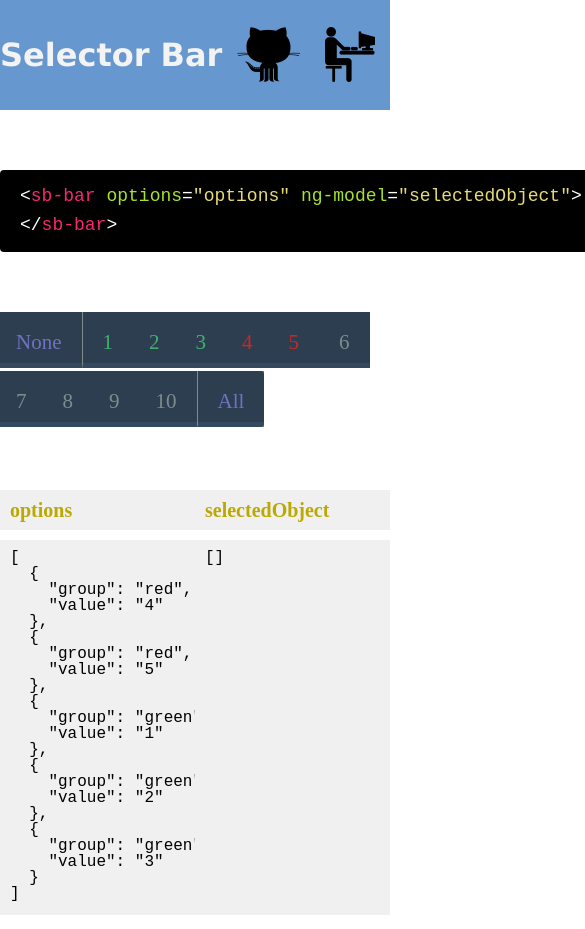
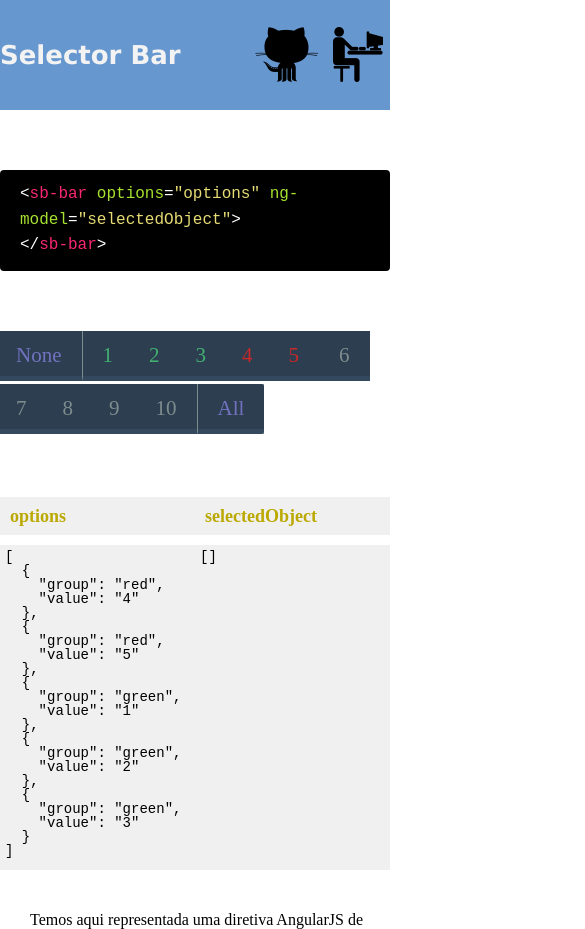
Before and after one commit to yuricamara/selector-bar, a website: page app/index.html in a window 390 px wide. Shown: the top 929 px of the page, 585 px wide, since content can reach past the window. Drawn offline with nearby package versions, Linux system fonts and the light colour scheme.

Commit message:
Melhora layout do demo nos dispositivos mobile

```diff
--- a/app/global/stylesheets/_directives.scss
+++ b/app/global/stylesheets/_directives.scss
@@ -79,3 +79,9 @@
   border-top-right-radius: 3px;
   border-bottom-right-radius: 3px;
 }
+
+@media screen and (max-width: 400px){
+  sb-bar a {
+      padding: 14px 20px 10px 20px;
+  }
+}
--- a/app/global/stylesheets/_not-directives.scss
+++ b/app/global/stylesheets/_not-directives.scss
@@ -83,7 +83,7 @@ body{
   color: #FFF;
   padding: 12px 20px;
   border-radius: 4px;
-  width: 605px;
+  max-width: 605px;
   margin: 60px auto;
   line-height: 1.6;
 }
@@ -127,7 +127,7 @@ body{
 
 .c-infos{
   clear: left;
-  padding: 40px 0;
+  padding: 40px 10px;
   line-height: 1.3;
 
   & p{
@@ -140,3 +140,35 @@ body{
     }
   }
 }
+
+@media screen and (max-width: 400px){
+  .c-code-json{
+    font-size: 14px;
+    padding: 5px;
+    height: 325px;
+  }
+
+  .c-code-html {
+    font-size: 16px;
+  }
+
+  .c-code-json-title{
+    font-size: 18px;
+  }
+
+  .c-page-title {
+    font-size: 26px;
+  }
+
+  .c-infos p {
+    font-size: 16px;
+  }
+
+  .wrap-links-externos > .repositorio > a{
+    margin-right: 0;
+  }
+
+  .wrap-links-externos > .portfolio > a {
+    width: 72px;
+  }
+}
--- a/app/index.html
+++ b/app/index.html
@@ -5,7 +5,7 @@
   <meta http-equiv="X-UA-Compatible" content="IE=edge">
   <meta name="viewport" content="width=device-width,initial-scale=1.0">
   <!-- build:css stylesheets.css -->
-  <link rel="stylesheet" href="global/stylesheets.css?v3">
+  <link rel="stylesheet" href="global/stylesheets.css?v4">
   <!-- endbuild -->
   <title>Selector Bar</title>
 </head>
@@ -62,7 +62,9 @@
           </div>
           <div class="c-code-json-wrap">
             <p class="c-code-json-title">selectedObject</p>
-            <pre class="c-code-json">{{selectedObject | json}}</pre>
+              <code>
+                <pre class="c-code-json">{{selectedObject | json}}</pre>
+              </code>
           </div>
         <div class="c-infos">
           <p>
```
Also changed, not shown: app/global/stylesheets.css.
